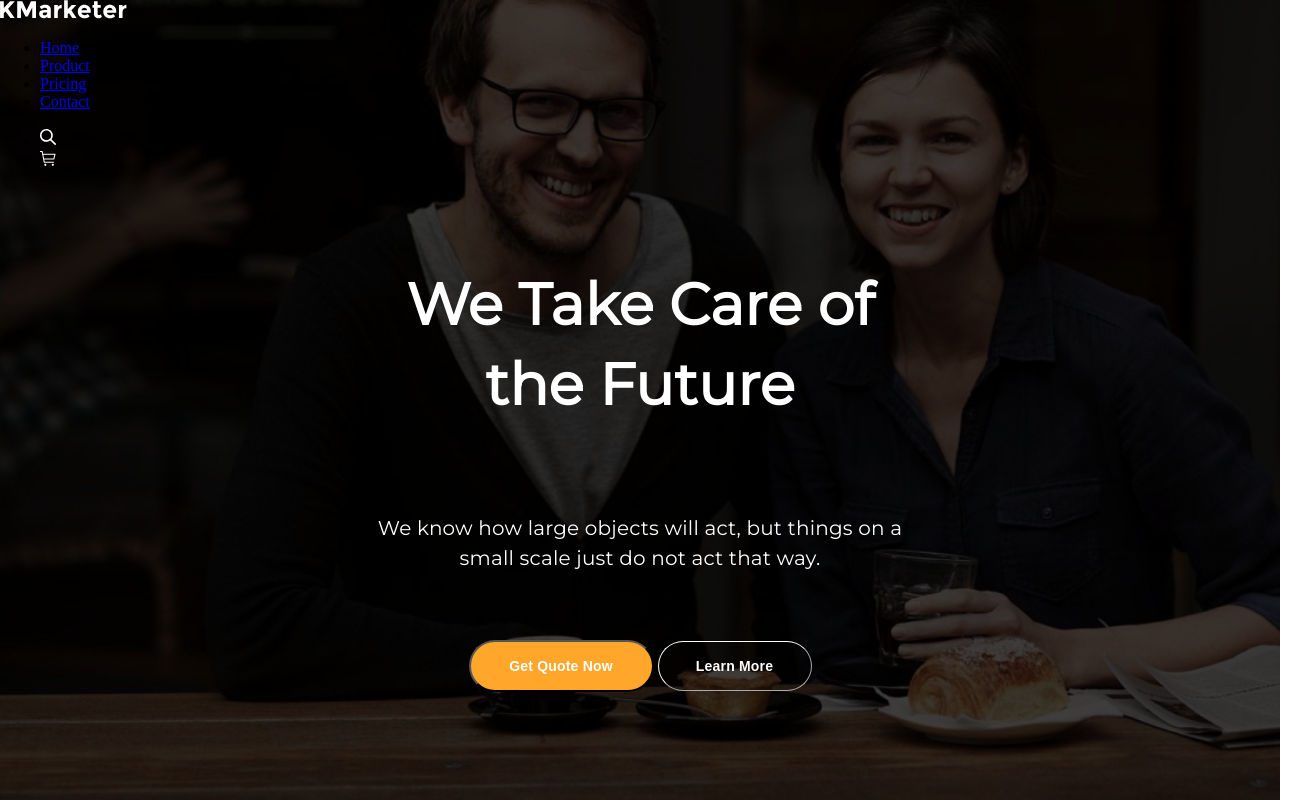
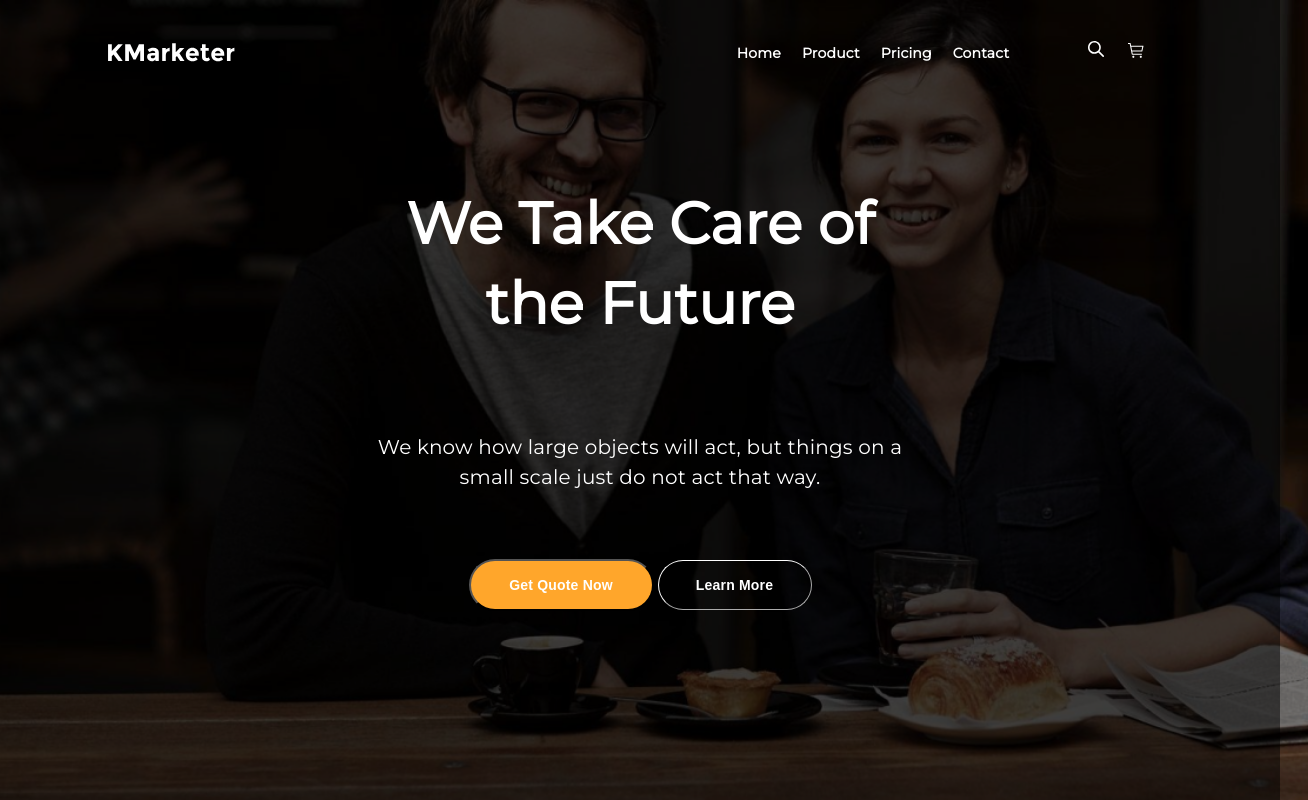
Before and after one commit to emma13z/Final_Project, a plain HTML site: page index.html in a window 1280 px wide. Shown: the whole page, 1308 px wide, since content can reach past the window. Drawn offline with Linux system fonts and the light colour scheme.

Commit message:
added css for header

```diff
--- a/index.html
+++ b/index.html
@@ -81,6 +81,59 @@
         border-width: 1px;
         border-color: #ffffff;
       }
+      .top-banner {
+        display: flex;
+        align-items: center;
+        flex-direction: column;
+      }
+      .header {
+        display: flex;
+        max-width: 1050px;
+        justify-content: space-between;
+        align-items: center;
+        gap: 462px;
+        padding: 23px 164px 23px 136px;
+      }
+      .logo {
+        display: flex;
+        align-items: center;
+      }
+      .nav1 {
+        display: flex;
+        align-items: center;
+        flex-direction: row;
+        gap: 21px;
+      }
+      .nav-icons {
+        display: flex;
+        align-items: center;
+        gap: 20px;
+        justify-content: flex-end;
+      }
+      .all-nav {
+        display: flex;
+        gap: 39px;
+      }
+      ul {
+        list-style-type: none;
+        display: flex;
+        align-items: center;
+        gap: 21px;
+      }
+      li {
+        display: flex;
+      }
+      li a {
+        color: white;
+        text-decoration: none;
+        font-family: Montserrat;
+        font-size: 14px;
+        font-style: normal;
+        font-weight: 600;
+        line-height: 24px;
+        letter-spacing: 0.2px;
+        text-align: center;
+      }
     </style>
   </head>
   <body>
```
